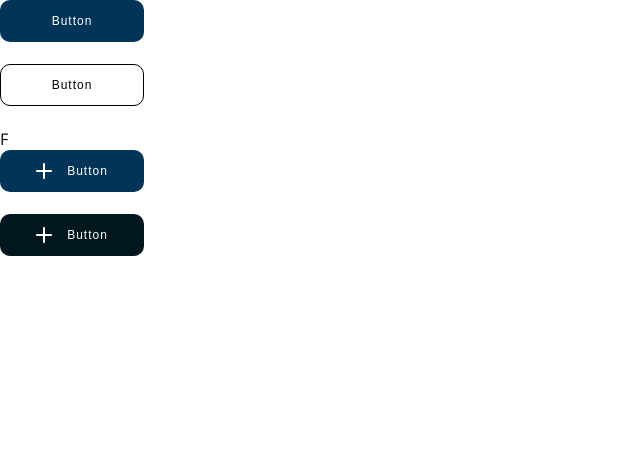
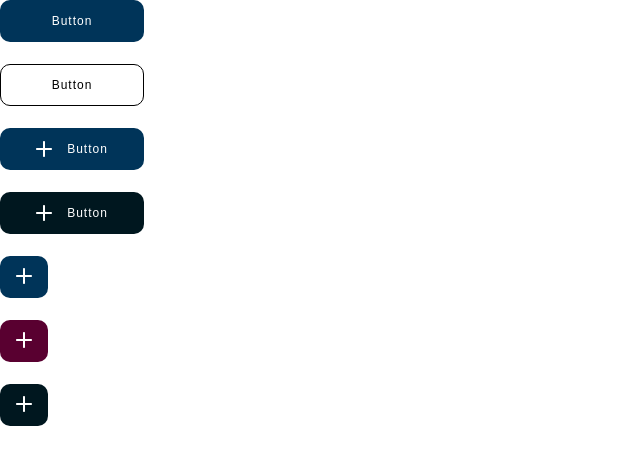
Before and after one commit to kanatbkeeep/diploma, a React (Create React App) app: page / in a window 1280 px wide. Shown: the top 464 px of the page, without its empty margins (0-640 px from the left). Built offline with nearby package versions, Linux system fonts and the light colour scheme.

Commit message:
Buttons small

```diff
--- a/src/App.tsx
+++ b/src/App.tsx
@@ -19,7 +19,7 @@ function App() {
                 label={'Button'}
             />
             <br/>
-            <br/>F
+            <br/>
             <Button
                 type={'primaryButtonAdd'}
                 label={'Button'}
@@ -29,6 +29,20 @@ function App() {
                 type={'secondaryButtonAdd'}
                 label={'Button'}
             />
+            <br/>
+            <Button
+                type={'smallBlue'}
+            />
+            <br/>
+            <br/>
+            <Button
+                type={'smallRed'}
+            />
+            <br/>
+            <br/>
+            <Button
+                type={'smallDark'}
+            />
         </Provider>
     );
 }
--- a/src/components/Button/Button.tsx
+++ b/src/components/Button/Button.tsx
@@ -4,12 +4,15 @@ import Plus from '../../assets/icon/plus.svg'
 const Button = (props: any) => {
     //типы которые возможны primaryButton, secondaryButton
     //типы с плюсом primaryButtonAdd, secondaryButtonAdd
+    //типы small smallBlue, smallRed, smallDark
     let classname: string = props.type;
     return (
         <>
             <button type="button" className={`${classname ? classname : 'primaryButton'} ${props.className}`}
                     onClick={props.onClick}
-                    disabled={props.disabled}>{classname === 'primaryButtonAdd' || classname === 'secondaryButtonAdd' ? <>
+                    disabled={props.disabled}>
+                {classname === 'primaryButtonAdd' || classname === 'secondaryButtonAdd' ||
+                classname === 'smallBlue' || classname === 'smallRed' || classname === 'smallDark' ? <>
                 <img src={Plus} alt={'icon'}/> {props.label}</> : props.label}
             </button>
         </>
--- a/src/style/common.scss
+++ b/src/style/common.scss
@@ -11,6 +11,14 @@ $primary-color-light-blue: #00A8E8;
   border: none;
   letter-spacing: 1px;
   transition: all .3s;
+}
+
+%smallButton {
+  border-radius: 10px;
+  border: none;
+  transition: all .3s;
+  width: 48px;
+  height: 42px;
 }
 
 %centralized {
@@ -123,6 +131,45 @@ body {
   @extend %button;
 }
 
+.smallBlue {
+  background-color: $primary-color-dark-blue;
+  @extend %smallButton;
+}
+
+.smallBlue:hover {
+  background-color: #406782;
+}
+
+.smallBlue:active {
+  background-color: $primary-color-blue;
+}
+
+.smallRed {
+  background-color: #590030;
+  @extend %smallButton;
+}
+
+.smallRed:hover {
+  background-color: #77415d;
+}
+
+.smallRed:active {
+  background-color: #ab0032;
+}
+
+.smallDark {
+  background-color: #00171F;
+  @extend %smallButton;
+}
+
+.smallDark:hover {
+  background-color: #3c4f56;
+}
+
+.smallDark:active {
+  background-color: #02667a;
+}
+
 @font-face {
   font-family: 'Poppins';
   src: local("OpenSans"),
```
